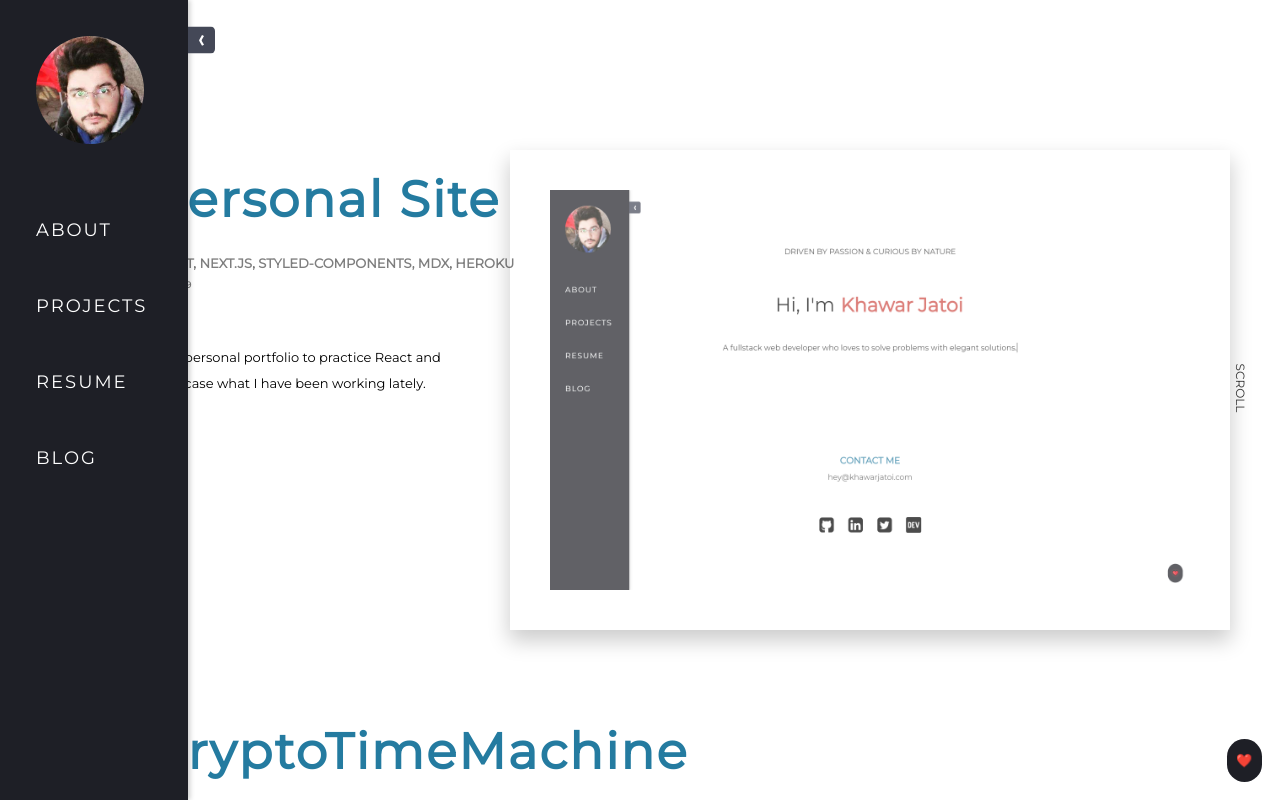
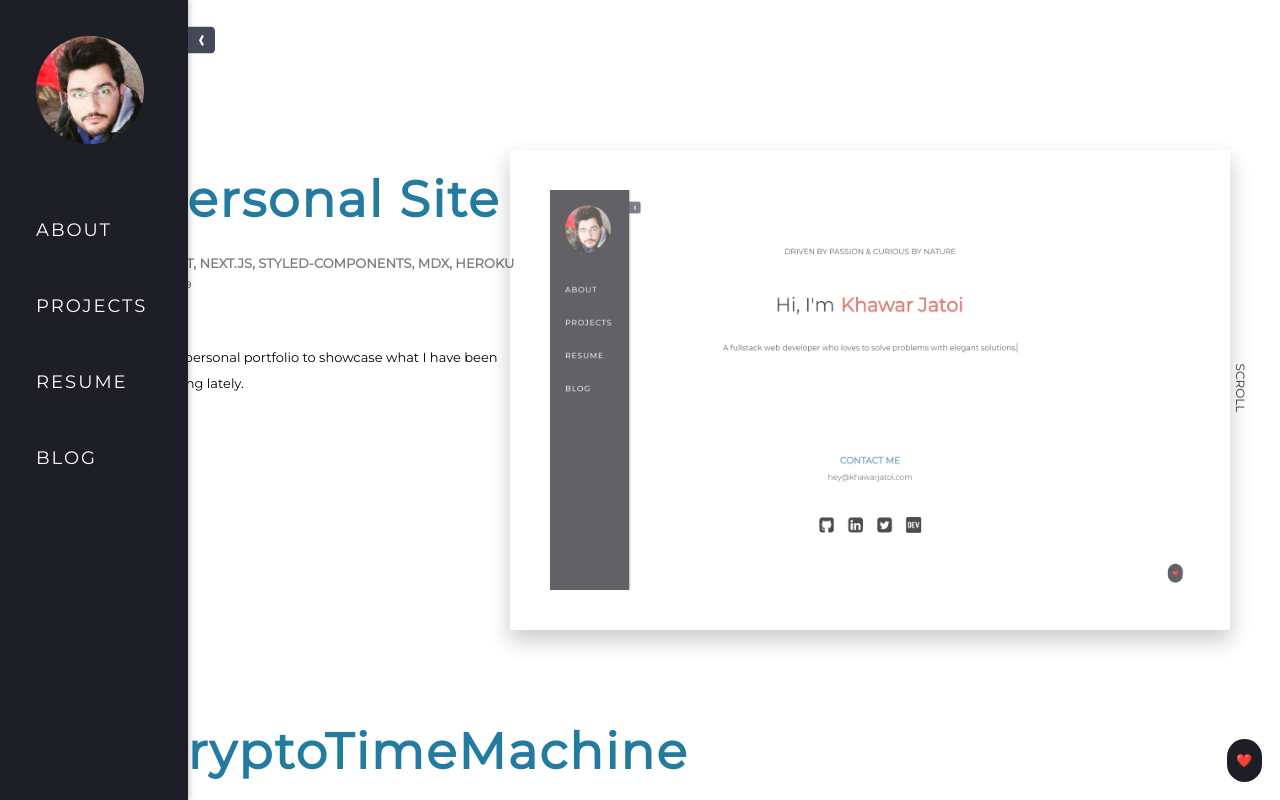
Before and after one commit to khawarjatoi/khawarjatoi, a Next.js app: page /projects in a window 1280 px wide. Built offline with nearby package versions, Linux system fonts and the light colour scheme.

Commit message:
updated footer and project detail

```diff
--- a/components/Footer.js
+++ b/components/Footer.js
@@ -9,7 +9,7 @@ const Footer = () => {
       <div className='contact'>
         <span className='text'>Made with</span>
         <p className='text-love'>❤️</p>
-        <span className='text speedx2'>by Khawar Jatoi © 2020</span>
+        <span className='text speedx2'>by Khawar Jatoi © 2021</span>
       </div>
     </StyledFooter>
   );
--- a/components/Projects.js
+++ b/components/Projects.js
@@ -4,7 +4,7 @@ import { gsap, TimelineMax, Power2, CSSPlugin } from 'gsap';
 import StyledProjects from './styles/Projects/StyledProjects';
 import useWindowDimensions from './utils/useWindowDimensions';
 
-import { projects as data } from '../config';
+import { projects as data } from '../data';
 import ProjectsMobile from './ProjectsMobile';
 
 //  To resolve gsap.registerPlugin CSS issue in production
--- a/components/ProjectsMobile.js
+++ b/components/ProjectsMobile.js
@@ -1,6 +1,6 @@
 import React from 'react';
 
-import { projects as data } from '../config';
+import { projects as data } from '../data';
 
 const ProjectsMobile = () => {
   return (
--- a/components/utils/toRotateText.js
+++ b/components/utils/toRotateText.js
@@ -1,4 +1,4 @@
-import {toRotateData} from '../../config';
+import {toRotateData} from '../../data';
   const period = 2000;
   let loopNum = 0,
     txt = '',
--- a/config.js
+++ b/data.js
@@ -34,7 +34,7 @@ export const projects = [
     name: 'Personal Site',
     description: {
       info:
-        'Built personal portfolio to practice React and showcase what I have been working lately.',
+        'Built personal portfolio to showcase what I have been working lately.',
     },
     link: 'http://www.khawarjatoi.com/',
     keywords: 'React, Next.js, styled-components, MDX, Heroku',
--- a/pages/about.mdx
+++ b/pages/about.mdx
@@ -12,7 +12,7 @@ I've been a passionate and committed developer for more than 4 years and have
 been getting better at programming for most of the time. I may not know all
 the principles and patterns but I usually know how to find the things I need.
 
-### Coding History:
+### Coding History
 
 I started working as Freelance Desktop Application Developer using **C#** and developed some applications for small enterprises
 using <a href="https://github.com/thielj/MetroFramework" target="_blank" aria-label="MetroFramework" rel="noopener noreferrer">MetroFrameworkUi</a>. These
```
